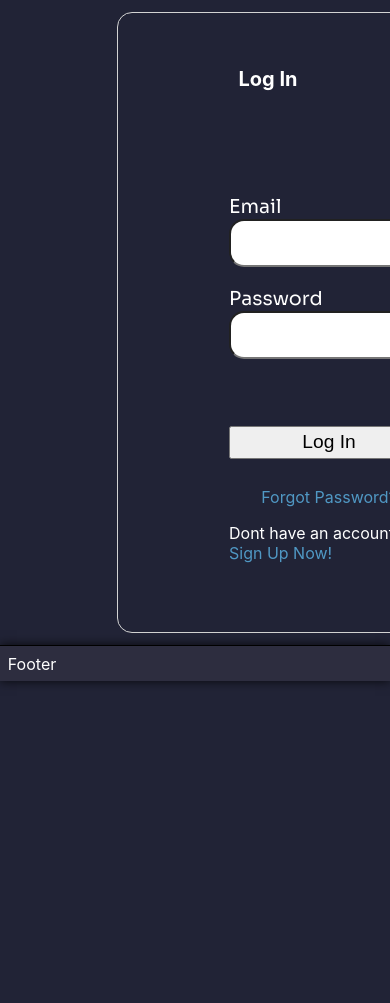
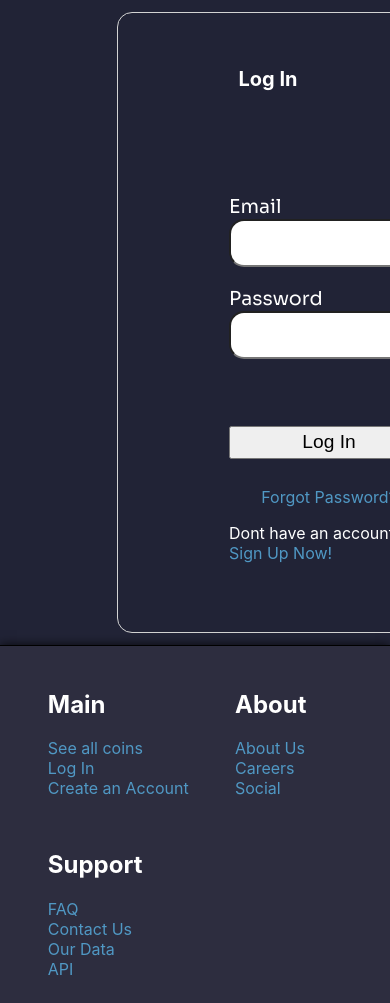
Before and after one commit to vbarretoo3/crypto-finance-api, a React (Create React App) app in the folder crypto-api/: page /login in a window 390 px wide. Shown: the top 1003 px of the page. Before the commit the page ends 844 px from the top, so only its background shows below. Built offline with nearby package versions, Linux system fonts and the light colour scheme; no server answers.

Commit message:
update navbar and footer with additional links

```diff
--- a/crypto-api/src/components/CoinDetails.js
+++ b/crypto-api/src/components/CoinDetails.js
@@ -16,8 +16,10 @@ export default function CoinDetails({coin}) {
   const [watchlist, setWatchlist] = useState(null)
   const docRef = doc(db, "users", user.currentUser.uid)
 
+  //TODO: test for infinite loops when quota for firebase resets
   useEffect(() => {
     if (user.currentUser !== null) {
+      console.log('test')
       const unsubscribe = getDoc(docRef).then(res => {
         setWatchlist(res._document.data.value.mapValue.fields.watchlist.arrayValue.values)
         })
--- a/crypto-api/src/components/Footer.js
+++ b/crypto-api/src/components/Footer.js
@@ -1,8 +1,54 @@
 import React from 'react'
-console.log('footer')
+import {useAuth} from '../context/AuthContext';
+import SpecialInfo from './SpecialInfo';
 
 export default function Footer() {
+  const user = useAuth()
   return (
-    <div className='footer border'>Footer</div>
+    <nav className='footer'>
+        <ul>
+            <h2>Main</h2>
+            {user.currentUser ? <SpecialInfo/>: null}
+            <li>
+                <a href='/coins'>See all coins</a>
+            </li>
+            {user.currentUser ? null:
+            <>
+                <li>
+                    <a href='/login'>Log In</a>
+                </li>
+                <li>
+                    <a href='/signup'>Create an Account</a>
+                </li>
+            </>}
+        </ul>
+        <ul>
+            <h2>About</h2>
+            <li>
+                <a href='/about'>About Us</a>
+            </li>
+            <li>
+                <a href='/careers'>Careers</a>
+            </li>
+            <li>
+                <a href='/social'>Social</a>
+            </li>
+        </ul>
+        <ul>
+            <h2>Support</h2>
+            <li>
+                <a href='/faq'>FAQ</a>
+            </li>
+            <li>
+                <a href='/contact'>Contact Us</a>
+            </li>
+            <li>
+                <a href='/data'>Our Data</a>
+            </li>
+            <li>
+                <a href='/careers'>API</a>
+            </li>
+        </ul>
+    </nav>
   )
 }
--- a/crypto-api/src/components/Header.js
+++ b/crypto-api/src/components/Header.js
@@ -19,8 +19,10 @@ export default function Header() {
   useEffect (() => {
     axios.get(url).then(response => {
       setData(response.data)
-      setSearch(data.map((value) => value.id))
-    }).catch((error) => {
+      if (data !== null) {
+        setSearch(data.map((value) => value.id))
+      }
+      }).catch((error) => {
       console.log(error)
     })
   }, [query])
--- a/crypto-api/src/components/Navbar.js
+++ b/crypto-api/src/components/Navbar.js
@@ -5,8 +5,9 @@ import SpecialInfo from './SpecialInfo';
 function Navbar() {
     const user = useAuth()
   return (
-    <nav>
+    <nav className='navigation'>
         <ul>
+            <h2 className='nav-header'>Main</h2>
             {user.currentUser ? <SpecialInfo/>: null}
             <li>
                 <a href='/coins'>See all coins</a>
@@ -21,6 +22,33 @@ function Navbar() {
                 </li>
             </>}
         </ul>
+        <ul>
+            <h2 className='nav-header'>About</h2>
+            <li>
+                <a href='/about'>About Us</a>
+            </li>
+            <li>
+                <a href='/careers'>Careers</a>
+            </li>
+            <li>
+                <a href='/social'>Social</a>
+            </li>
+        </ul>
+        <ul>
+            <h2 className='nav-header'>Support</h2>
+            <li>
+                <a href='/faq'>FAQ</a>
+            </li>
+            <li>
+                <a href='/contact'>Contact Us</a>
+            </li>
+            <li>
+                <a href='/data'>Our Data</a>
+            </li>
+            <li>
+                <a href='/careers'>API</a>
+            </li>
+        </ul>
     </nav>
   )
 }
--- a/crypto-api/src/components/Watchlist.js
+++ b/crypto-api/src/components/Watchlist.js
@@ -21,11 +21,6 @@ function Watchlist() {
     return null
   }
 
-  async function handleClick() {
-    console.log(watchlist)
-    console.log(watchlist.map((value) => value.stringValue).includes('test'))
-  }
-
   return (
     <>
       <h2>
--- a/crypto-api/src/style/index.css
+++ b/crypto-api/src/style/index.css
@@ -201,11 +201,17 @@ code {
   cursor: pointer;
 }
 
+.nav-header {
+  color: rgb(27, 18, 92);
+}
+
 .footer {
   border-top: 1px solid black;
   background: rgb(45, 45, 63);
   box-shadow: 0px 0px 10px rgba(0, 0, 0, 0.8);
   display: grid;
+  grid-auto-flow: row;
+  grid-template-columns: 1fr 1fr 1fr 1fr;
   bottom: 0;
   width: 96%;
   padding: 2%;
@@ -475,6 +481,8 @@ svg {
   .footer {
   bottom: 0;
   position: relative;
+  display: grid;
+  grid-template-columns: 1fr 1fr;
   width: 96%;
   padding: 2%;
   }
```
